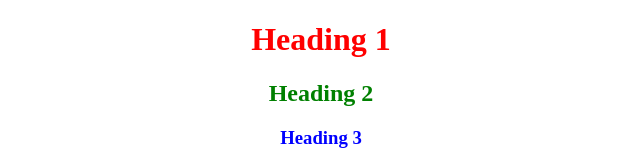
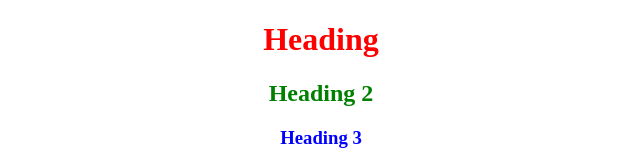
Before and after one commit to kumarrishikesh12/demo-projects, a plain HTML site: page index.html in a window 1280 px wide. Shown: the top 160 px of the page, without its empty margins (319-959 px from the left). Drawn offline with Linux system fonts and the light colour scheme.

Commit message:
changed heading 1

```diff
--- a/index.html
+++ b/index.html
@@ -5,7 +5,7 @@
 </head>
 <body>
 
-<h1>Heading 1</h1>
+<h1>Heading </h1>
 <h2>Heading 2</h2>
 <h3>Heading 3</h3>
 <h4>Heading 4</h4>
```
